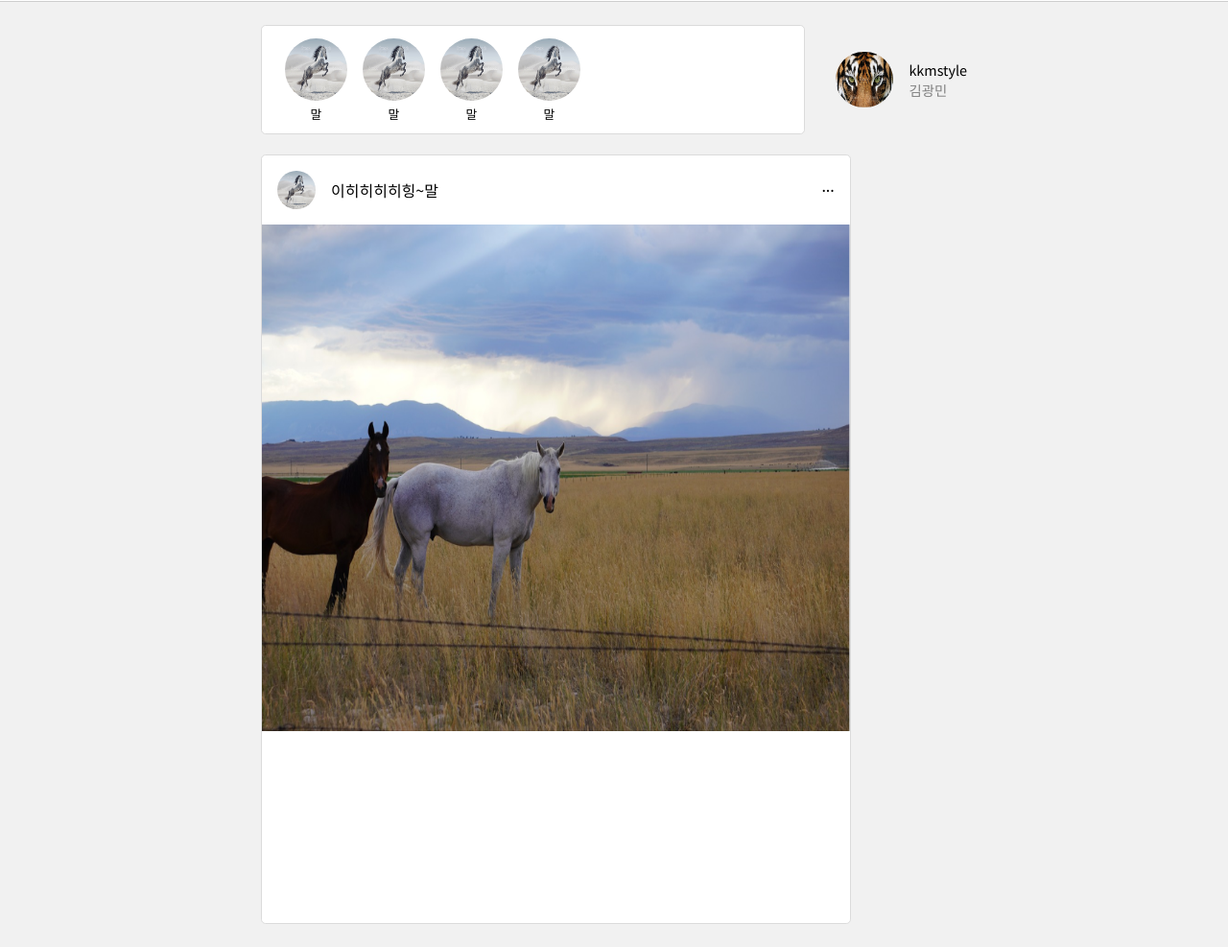
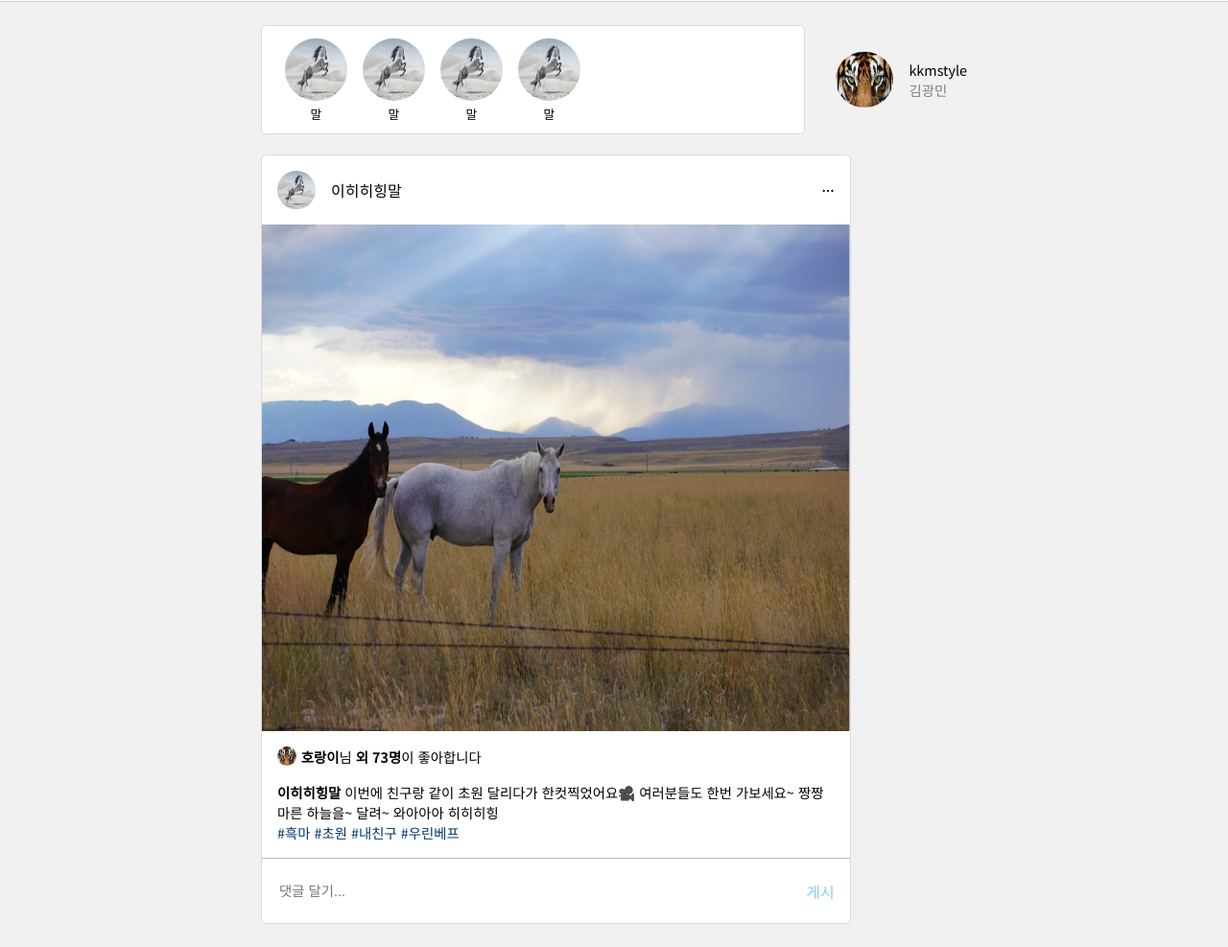
Before and after one commit to kim-kwangmin/instagram, a plain HTML site: page index.html in a window 1280 px wide. Shown: the part 53-1040 px from the top of the page at 96% size. Drawn offline with Linux system fonts and the light colour scheme.

Commit message:
add text

```diff
--- a/index.html
+++ b/index.html
@@ -50,7 +50,7 @@
                           <img src="img/horse.PNG" alt="horse">
                       </div>
                       <div class ="InstaId">
-                          이히히히히힝~말
+                          이히히힝말
                       </div>
                   </div>
                   <div class="InstaInfoRight">
@@ -61,8 +61,26 @@
                   <img src="img/horse2.png" alt="horse2">
               </div>
               <div class ="InstaText">
-                  <div class='InstaLike'></div>
+                  <div class='InstaLike'>
+                      <div class ="LikeImage">
+                          <img src="img/tiger.png" alt="tiger">
+                      </div>
+                      <div class ="LikeText"><strong>호랑이</strong>님 <strong>외 73명</strong>이 좋아합니다</div>
+                  </div>
+                  <div class='Text'>
+                      <span id="ID">이히히힝말</span>
+                      <span>이번에 친구랑 같이 초원 달리다가 한컷찍었어요🎥
+                          여러분들도 한번 가보세요~ 짱짱<br />
+                          마른 하늘을~ 달려~ 와아아아 히히히힝<br />
+                          <span id="Tag">#흑마 #초원 #내친구 #우린베프</span>
+                      </span>
+                  </div>
               </div>
+
+              <div class='ComMent'>
+                <div class='ComMentLeft'><input type="text" placeholder="댓글 달기..."></div>
+                <div class='ComMentRight'>게시</div>
+            </div>
           </div>
         </div>
 
--- a/styles.css
+++ b/styles.css
@@ -158,3 +158,62 @@ body{
     width:38.3rem;
     height:33rem;
 }
+
+.LikeImage img{
+    width:20px;
+    height:20px;
+    border-radius: 1rem;
+}
+
+.InstaText{
+    padding:1rem;
+    align-items: center;
+}
+
+.InstaLike{
+    display: flex;
+    flex-direction: row;
+}
+
+.LikeText{
+    font-size:0.9rem;
+    padding-left:0.3rem;
+}
+
+.Text{
+    padding-top:1rem;
+    font-size:0.9rem;
+}
+
+.ComMent{
+    border-top:1px solid #bdbdbd;
+    display: flex;
+    flex-direction: row;
+    justify-content: space-between;
+    align-items: center;
+    padding:0 16px;
+    padding-top:1.4rem;
+}
+
+.ComMentLeft input{
+   border:none;
+   color:#bdbdbd;
+   font-size:0.9rem;
+}
+
+.ComMentLeft input:hover{
+    outline:none;
+    color:black;
+}
+
+.ComMentRight{
+    color:skyblue;
+}
+
+#ID{
+    font-weight: bold;
+}
+
+#Tag{
+    color:#00376b;
+}
```
